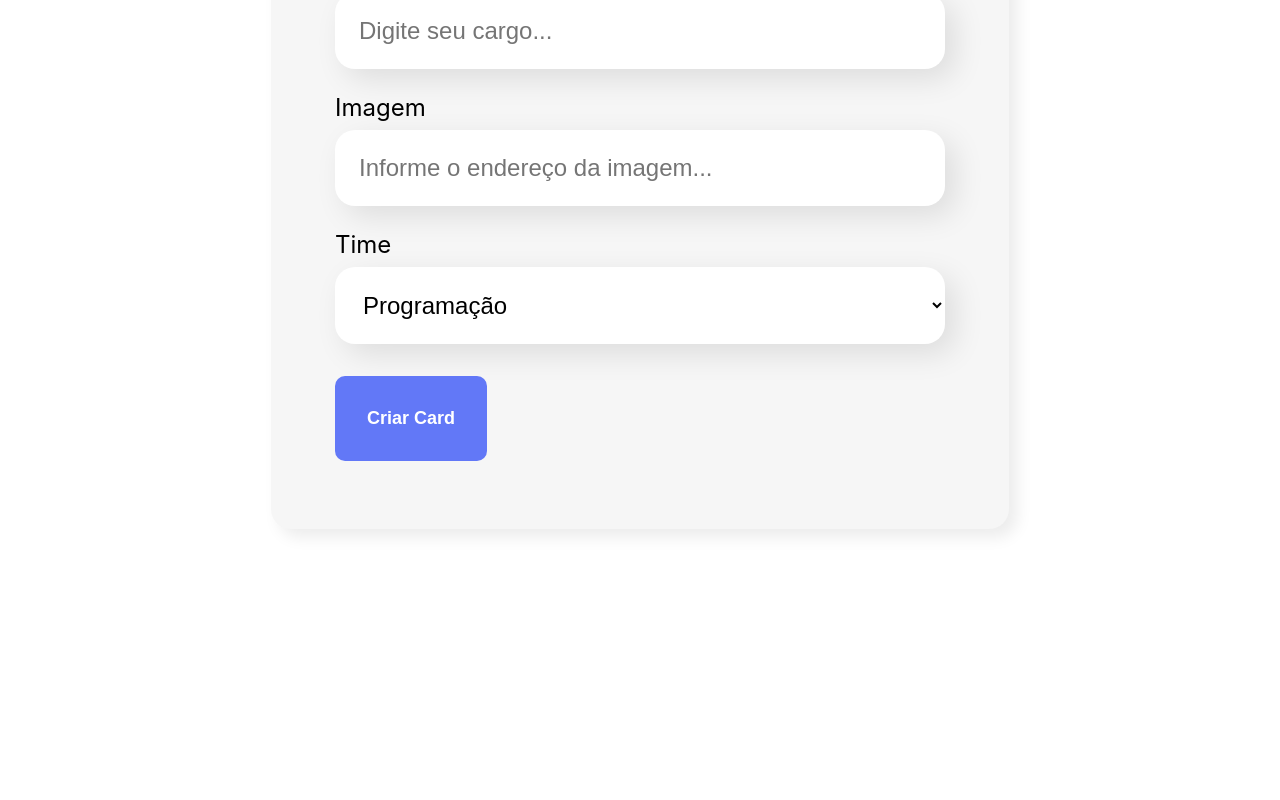
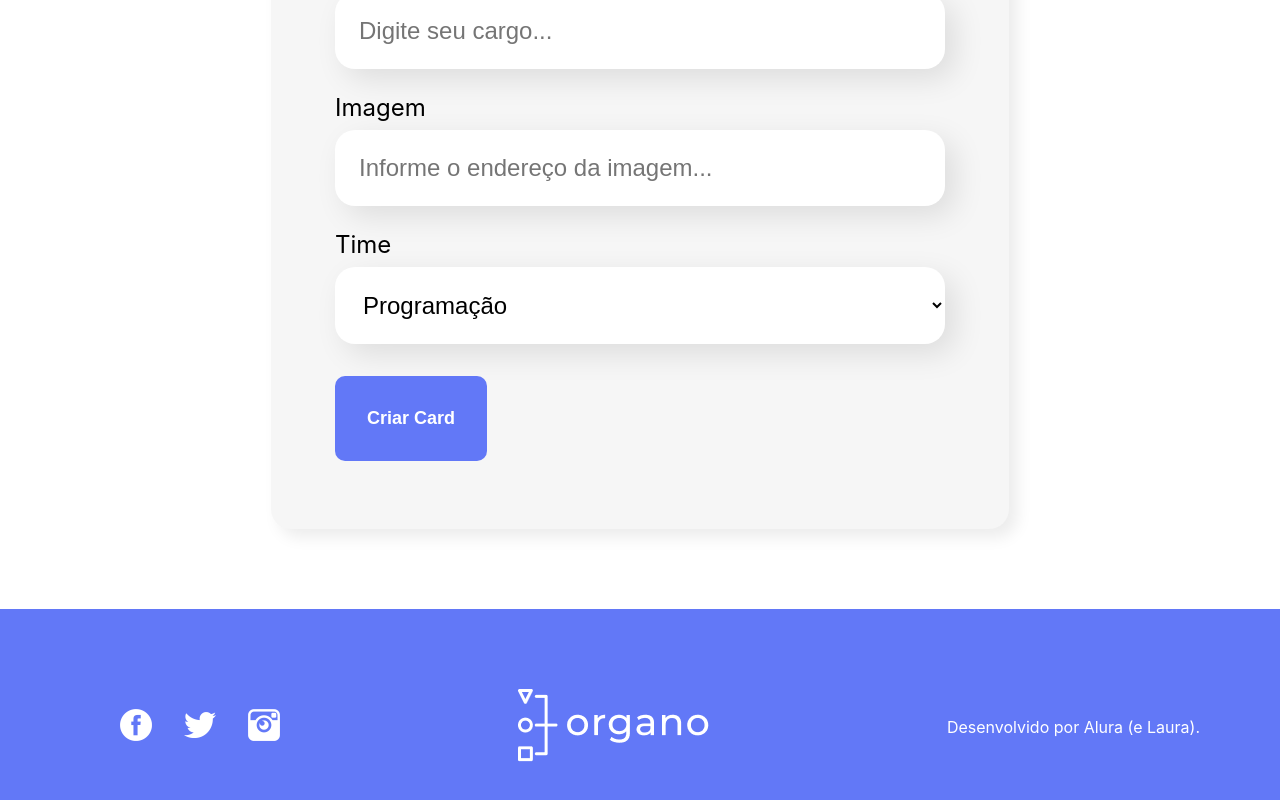
Before and after one commit to lauscolares/Alura-Studies, a React (Create React App) app in the folder Explore React com JavaScript/organo/: page / in a window 1280 px wide. Shown: the part 930-1730 px from the top of the page. Before the commit the page ends 1539 px from the top, so only its background shows below. Built offline with nearby package versions, Linux system fonts and the light colour scheme.

Commit message:
Add Rodape component and related CSS file

```diff
--- a/Explore React com JavaScript/organo/src/App.js
+++ b/Explore React com JavaScript/organo/src/App.js
@@ -2,6 +2,7 @@
 import Banner from './componentes/Banner';
 import Formulario from './componentes/Formulario';
 import Time from './componentes/Time';
+import Rodape from './componentes/Rodape';
 
 function App() {
   const times = [
@@ -58,6 +59,7 @@
                               corPrimaria={time.corPrimaria}
                               corSecundaria={time.corSecundaria}
                               colaboradores={colaboradores.filter(colaborador => colaborador.time === time.nome)} />)}
+      <Rodape />
     </div>
   );
 }
--- /dev/null
+++ b/Explore React com JavaScript/organo/src/componentes/Rodape/Rodape.css
@@ -0,0 +1,17 @@
+.rodape {
+    background: #6278F7;
+    color: #FFF;
+    padding: 80px;
+    display: flex;
+    justify-content: space-between;
+    align-items: center;
+}
+
+.rodape ul li {
+    display: inline-block;
+    margin-right: 32px;
+}
+
+.rodape ul li:last-child {
+    margin-right: 0;
+}
--- /dev/null
+++ b/Explore React com JavaScript/organo/src/componentes/Rodape/index.js
@@ -0,0 +1,35 @@
+import './Rodape.css'
+
+const Rodape = () => {
+    return (<footer className="rodape">
+        <section>
+            <ul>
+                <li>
+                    <a href="facebook.com" target="_blank">
+                        <img src="imagens/fb.png" alt="" />
+                    </a>
+                </li>
+                <li>
+                    <a href="twitter.com" target="_blank">
+                        <img src="imagens/tw.png" alt="" />
+                    </a>
+                </li>
+                <li>
+                    <a href="instagram.com" target="_blank">
+                        <img src="imagens/ig.png" alt="" />
+                    </a>
+                </li>
+            </ul>
+        </section>
+        <section>
+            <img src="imagens/logo.png" alt="" />
+        </section>
+        <section>
+            <p>
+                Desenvolvido por Alura (e Laura).
+            </p>
+        </section>
+    </footer>)
+}
+
+export default Rodape
```
